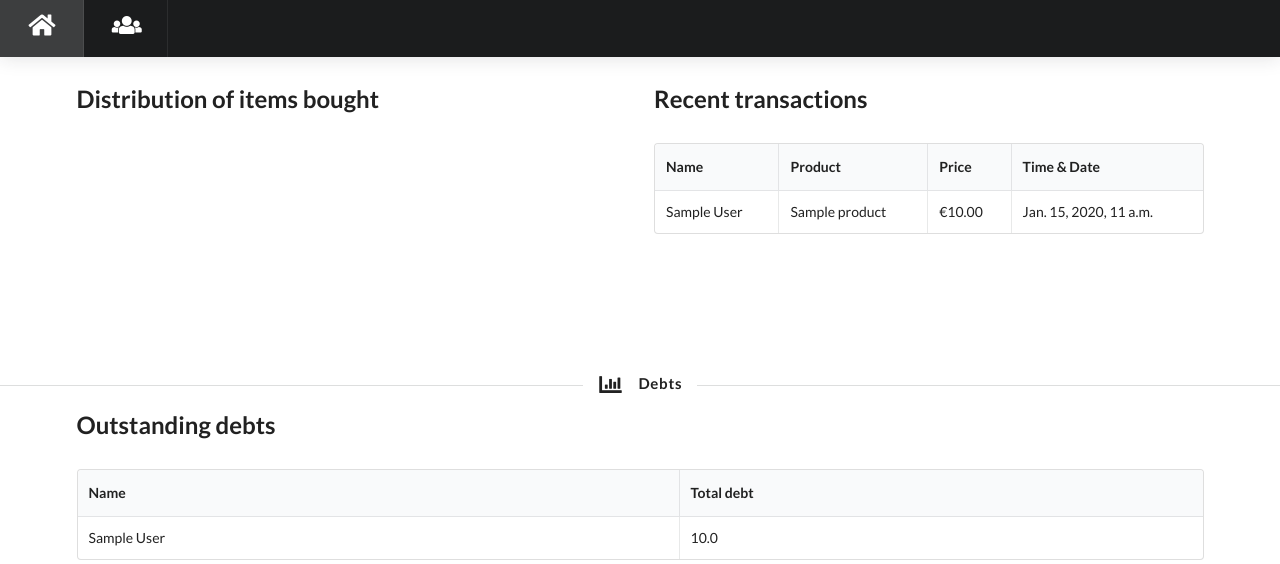
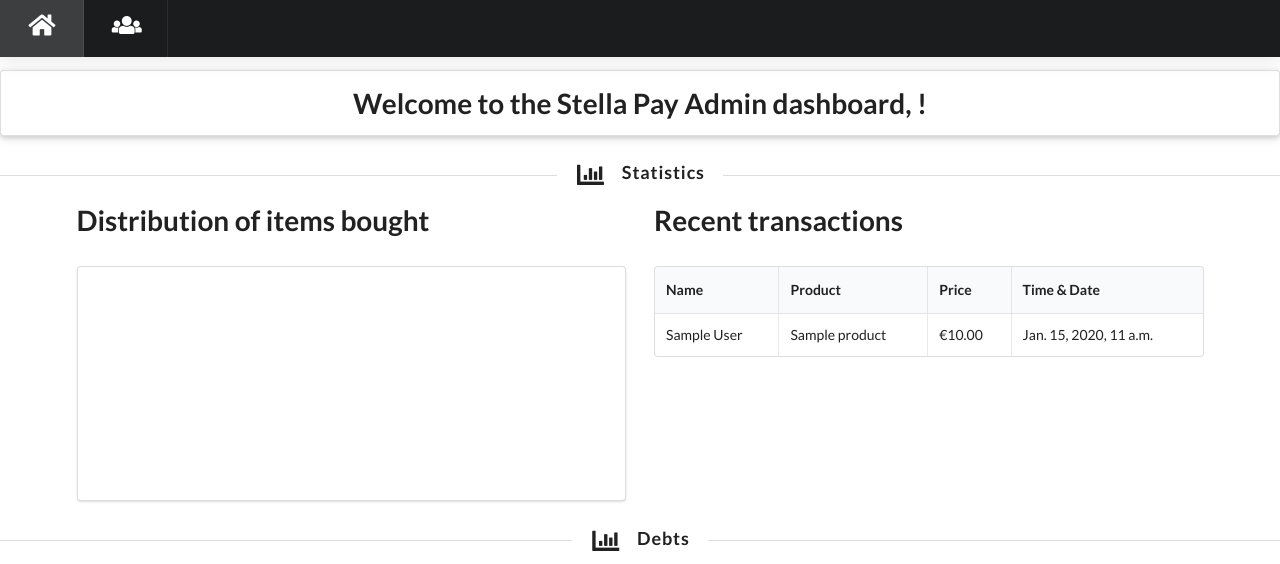
Before and after one commit to SolarTeamEindhoven/SolarTeamEindhovenPayment, a Django app: page /backend/ in a window 1280 px wide. Shown: the top 564 px of the page. Run offline with Django 3.2, Linux system fonts and the light colour scheme; tables that the repository leaves empty hold one stand-in row (values such as "Sample post"); a map, chart or similar area stays blank; grey boxes are pictures that could not be loaded.

Commit message:
Center homepage for a bit

```diff
--- a/StellaPay/templates/backend/homepage.html
+++ b/StellaPay/templates/backend/homepage.html
@@ -31,14 +31,28 @@
         </div>
     </div>
 
+
+    <div class="ui raised center aligned segment">
+        <h1>Welcome to the Stella Pay Admin dashboard, {{ user.get_username }}!</h1>
+    </div>
+
+
+    <h3 class="ui horizontal divider header">
+        <i class="bar chart icon"></i>
+        Statistics
+    </h3>
+
     <div class="ui container two column grid">
         <div class="row">
-            <div class="column"><h2>Distribution of items bought</h2></div>
-            <div class="column"><h2>Recent transactions</h2></div>
+            <div class="column"><h1>Distribution of items bought</h1></div>
+            <div class="column"><h1>Recent transactions</h1></div>
         </div>
         <div class="row">
+
             <div class="column">
-                <canvas id="transaction_categories" width="200" height="200"></canvas>
+                <div class="ui segment">
+                    <canvas id="transaction_categories" width="200" height="200"></canvas>
+                </div>
             </div>
             <div class="column">
 
@@ -68,10 +82,10 @@
 
     </div>
 
-    <h4 class="ui horizontal divider header">
+    <h3 class="ui horizontal divider header">
         <i class="bar chart icon"></i>
         Debts
-    </h4>
+    </h3>
 
     <div class="ui container one column grid">
         <div class="row">
```
